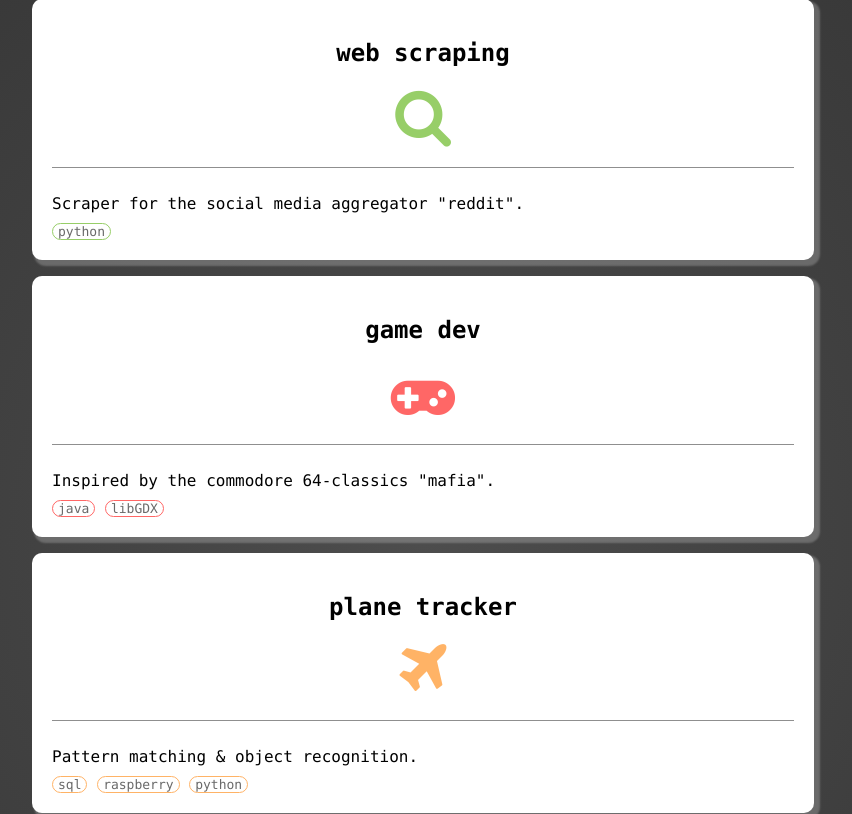
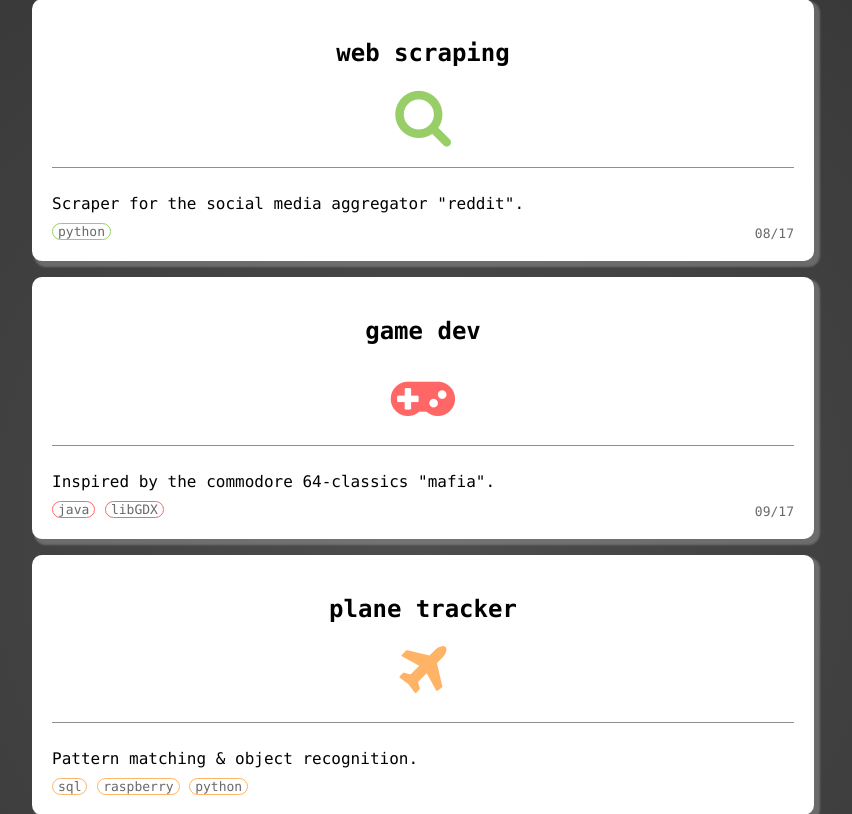
Before and after one commit to j-o-e-d-o-e/start_page, a PHP site: page / in a window 1280 px wide. Shown: the part 107-921 px from the top of the page, without its empty margins (218-1070 px from the left). Run offline with PHP 8.4, Linux system fonts and the light colour scheme.

Commit message:
minor changes on start-page

```diff
--- a/css/index.css
+++ b/css/index.css
@@ -73,3 +73,10 @@ section > p {
 .o .fa {
 	color: var(--main-color-4);
 }
+/*DATE TAG*/
+.date_tag {
+	font-size: small;
+	color: dimgray;
+	margin-top: 5px;
+	float: right;
+}
--- a/index.php
+++ b/index.php
@@ -86,6 +86,8 @@
 				</p>
                 <div class="tags_container">
 					<span class="tag">python</span>
+					<span class="date_tag">08/17</span>
+					<!--int(time.mktime(datetime.strptime("08/2017", "%m/%Y").timetuple()))-->
 				</div>
             </section>
 			<section class="r box" onclick="location.href='game_dev/index.php';">
@@ -103,26 +105,9 @@
 				<div class="tags_container">
 					<span class="tag">java</span>
 					<span class="tag">libGDX</span>
+					<span class="date_tag">09/17</span>
 				</div>
             </section>
-<!--
-            <section class="o box" onclick="location.href='web_server/index.php';">
-				<h2>
-                    web server
-                </h2>
-				<div class="div_icon">
-					<i class="fa fa-server" aria-hidden="true"></i>
-                </div>
-				<div class="border"></div>
-				<p>
-					This website runs on a home server.
-				</p>
-				<div class="tags_container">
-					<span class="tag">apache</span>
-					<span class="tag">raspberry</span>
-				</div>
-            </section>
--->
             <section class="o box" onclick="location.href='plane_tracker/index.php';">
 				<h2>
                     plane tracker
```
